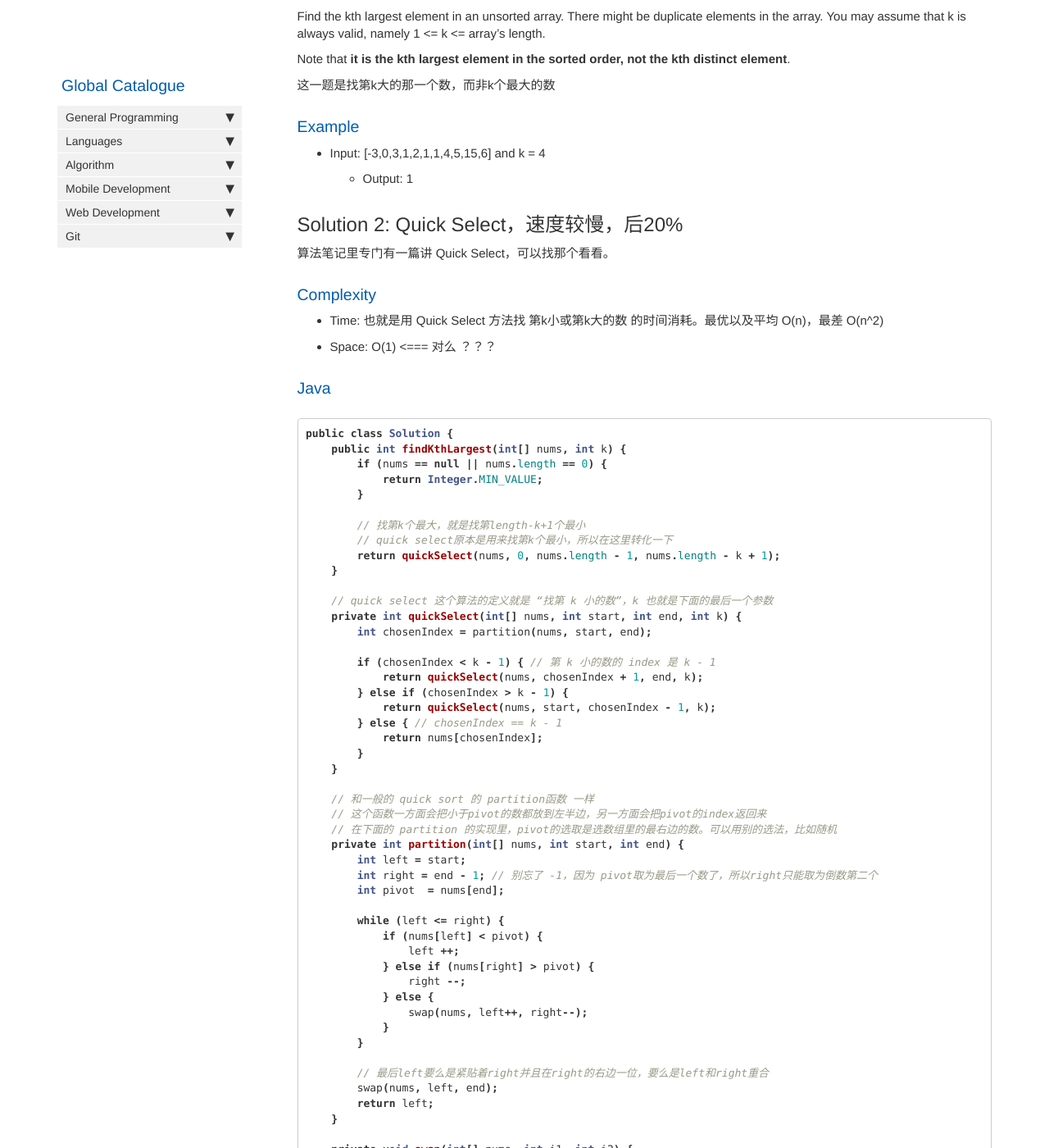
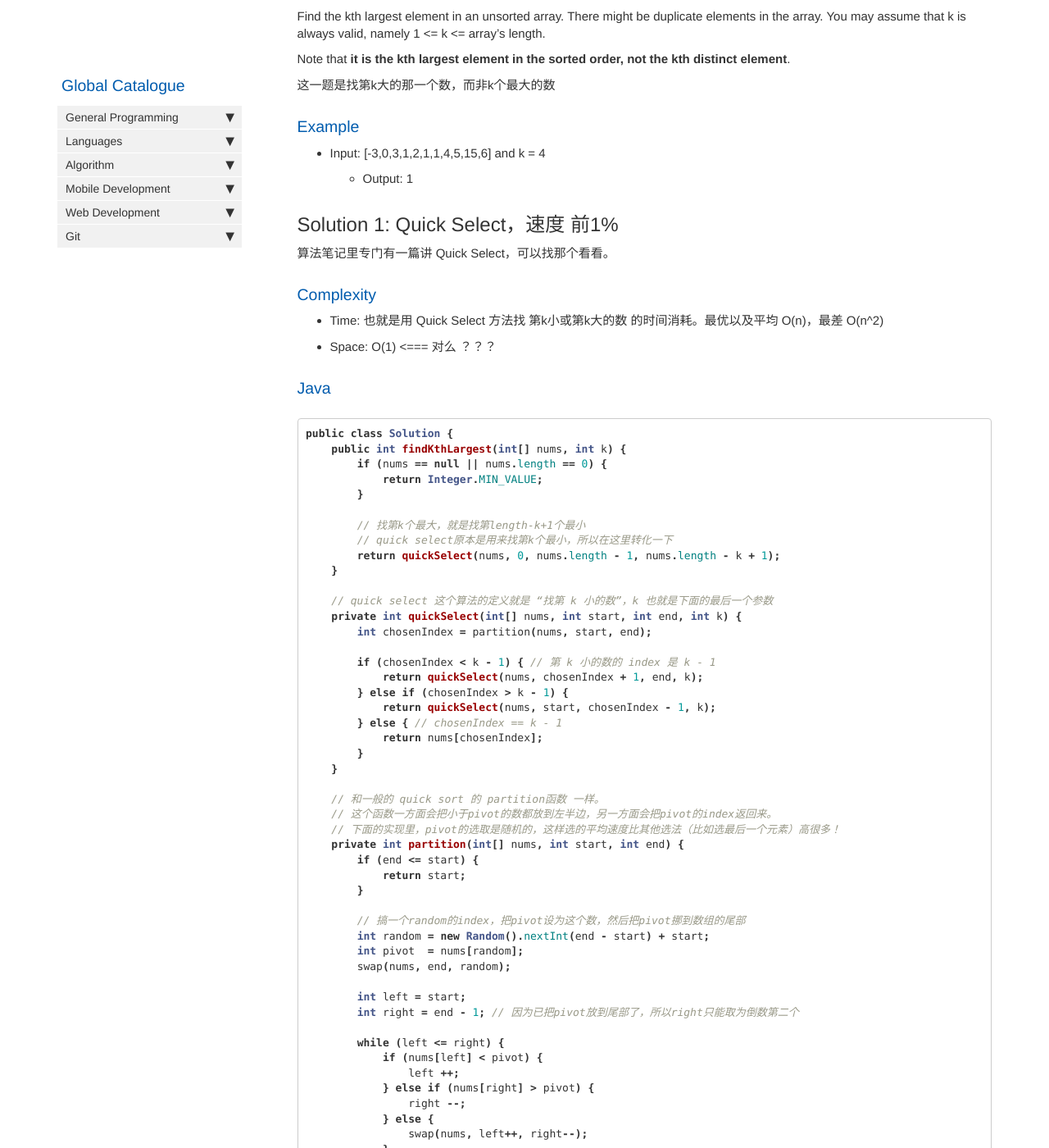
Before and after one commit to HungryOrc/hungryorc.github.io, a Jekyll site: the page built from pages/algorithm/algorithm_kth_largest_element_in_array.md, in a window 1280 px wide and 1400 px high, scrolled down 235 px. Shown: the whole window at 82% size. Built offline with Jekyll 4.4.1, drawn with Linux system fonts in a browser that asks for light colours; nearby versions of some CDN libraries; comment, search, counter and statistics services are not loaded.

Commit message:
Update algorithm_kth_largest_element_in_array.md

```diff
--- a/pages/algorithm/algorithm_kth_largest_element_in_array.md
+++ b/pages/algorithm/algorithm_kth_largest_element_in_array.md
@@ -21,7 +21,7 @@ Note that **it is the kth largest element in the sorted order, not the kth disti
 * Input: [-3,0,3,1,2,1,1,4,5,15,6] and k = 4
   * Output: 1
 
-## Solution 2: Quick Select，速度较慢，后20%
+## Solution 1: Quick Select，速度 前1%
 算法笔记里专门有一篇讲 Quick Select，可以找那个看看。
 
 ### Complexity
@@ -54,13 +54,21 @@ public class Solution {
         }
     }
 
-    // 和一般的 quick sort 的 partition函数 一样
-    // 这个函数一方面会把小于pivot的数都放到左半边，另一方面会把pivot的index返回来
-    // 在下面的 partition 的实现里，pivot的选取是选数组里的最右边的数。可以用别的选法，比如随机
+    // 和一般的 quick sort 的 partition函数 一样。
+    // 这个函数一方面会把小于pivot的数都放到左半边，另一方面会把pivot的index返回来。
+    // 下面的实现里，pivot的选取是随机的，这样选的平均速度比其他选法（比如选最后一个元素）高很多！
     private int partition(int[] nums, int start, int end) {
+        if (end <= start) {
+            return start;
+        }
+
+        // 搞一个random的index，把pivot设为这个数，然后把pivot挪到数组的尾部
+        int random = new Random().nextInt(end - start) + start;
+        int pivot  = nums[random];
+        swap(nums, end, random);
+
         int left = start;
-        int right = end - 1; // 别忘了 -1，因为 pivot取为最后一个数了，所以right只能取为倒数第二个
-        int pivot  = nums[end];
+        int right = end - 1; // 因为已把pivot放到尾部了，所以right只能取为倒数第二个
 
         while (left <= right) {
             if (nums[left] < pivot) {
```
